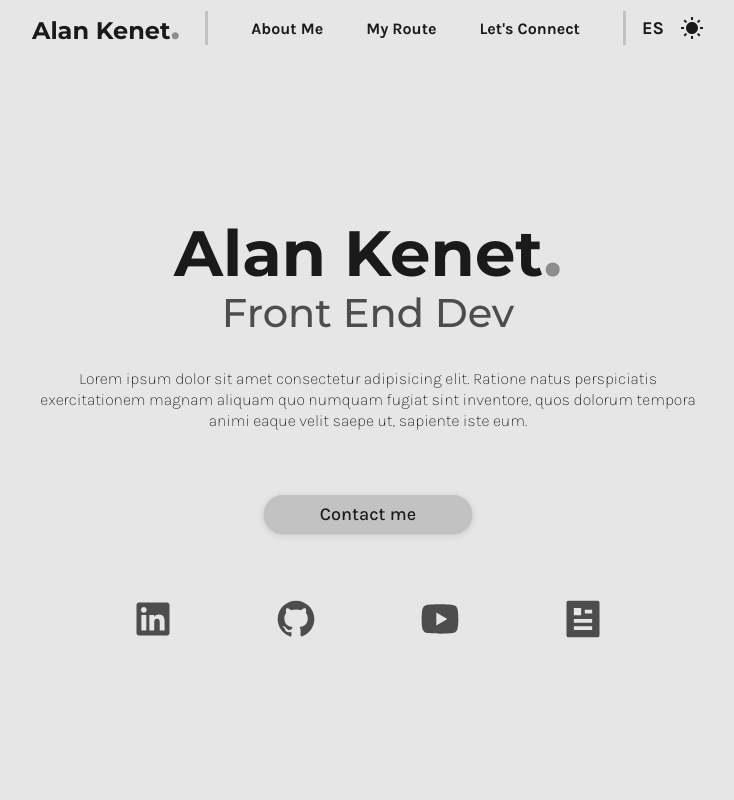
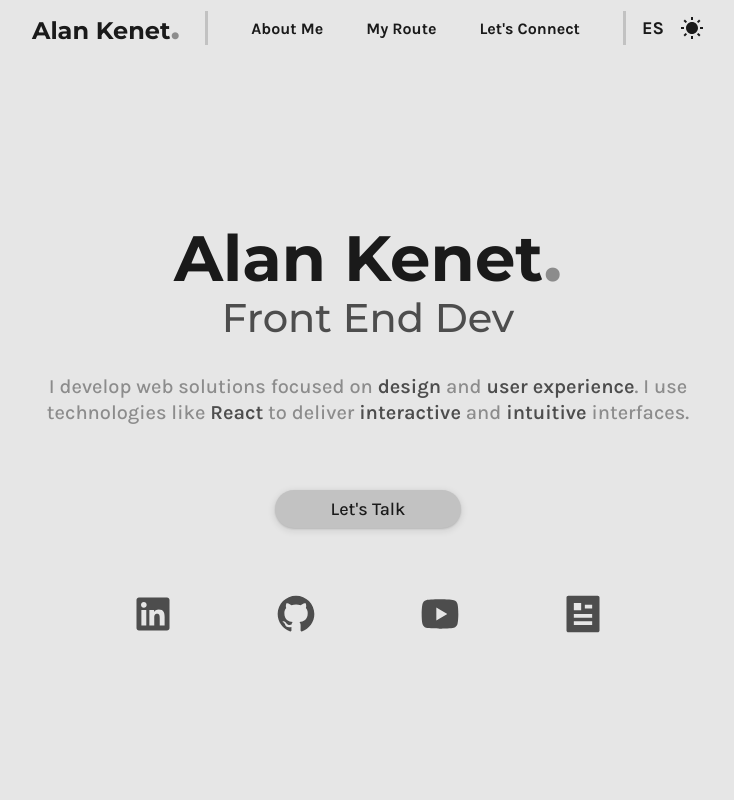
Before and after one commit to AlanKenet/react-portfolio, a React (Vite) app: page / in a window 1280 px wide. Shown: the top 800 px of the page, without its empty margins (272-1006 px from the left). Built offline with nearby package versions, Linux system fonts and the light colour scheme.

Commit message:
Home view stage finished.

```diff
--- a/src/pages/home/Home.jsx
+++ b/src/pages/home/Home.jsx
@@ -8,19 +8,19 @@ export function Home () {
       <header className='home-header'>
         <div className='home-title-wrapper'>
           <h1 className='home-title'>
-            <span className='text-black'>Alan Kenet</span>
-            <span className='text-neutro'>.</span>
+            Alan Kenet<span className='text-neutro'>.</span>
           </h1>
           <h2 className='home-subtitle'>
-            <span>Front End Dev</span>
+            Front End Dev
           </h2>
         </div>
         <p className='home-description'>
-          Lorem ipsum dolor sit amet consectetur adipisicing elit. Ratione natus perspiciatis exercitationem magnam aliquam quo numquam fugiat sint inventore, quos dolorum tempora animi eaque velit saepe ut, sapiente iste eum.
+          I develop web solutions focused on <span class='text-shadow text-w600'>design</span> and <span class='text-shadow text-w600'>user experience</span>. I use technologies like <span class='text-shadow text-w600'>React</span> to deliver <span class='text-shadow text-w600'>interactive</span> and <span class='text-shadow text-w600'>intuitive</span> interfaces.
+          {/* Desarrollo soluciones web enfocadas en el <span class='text-shadow text-w600'>diseño</span> y la <span class='text-shadow text-w600'>experiencia del usuario</span>. Utilizo tecnologías como <span class='text-shadow text-w600'>React</span> para ofrecer interfaces <span class='text-shadow text-w600'>interactivas</span> e <span class='text-shadow text-w600'>intuitivas</span>. */}
         </p>
       </header>
       <footer className='home-footer'>
-        <button className='home-button'>Contact me</button>
+        <button className='home-button'>Let's Talk</button>
         <SocialMediaBar />
       </footer>
     </section>
--- a/src/pages/home/styles/Home.css
+++ b/src/pages/home/styles/Home.css
@@ -22,7 +22,6 @@
 
 .home-title{
     display: flex;
-    justify-content: center;
     align-items: baseline;
     font-family: 'Montserrat', sans-serif;
     font-size: 4rem;
@@ -30,7 +29,7 @@
     line-height: 110%;
 }
 
-.home-title span + span {
+.home-title span {
     font-size: 4.5rem;
 }
 
@@ -44,9 +43,11 @@
 
 .home-description{
     width: 100%;
+    font-size: 1.25rem;
     text-align: center;
-    font-weight: 200;
+    font-weight: 500;
     line-height: 130%;
+    color: var(--neutro);
 }
 
 .home-footer{
```
